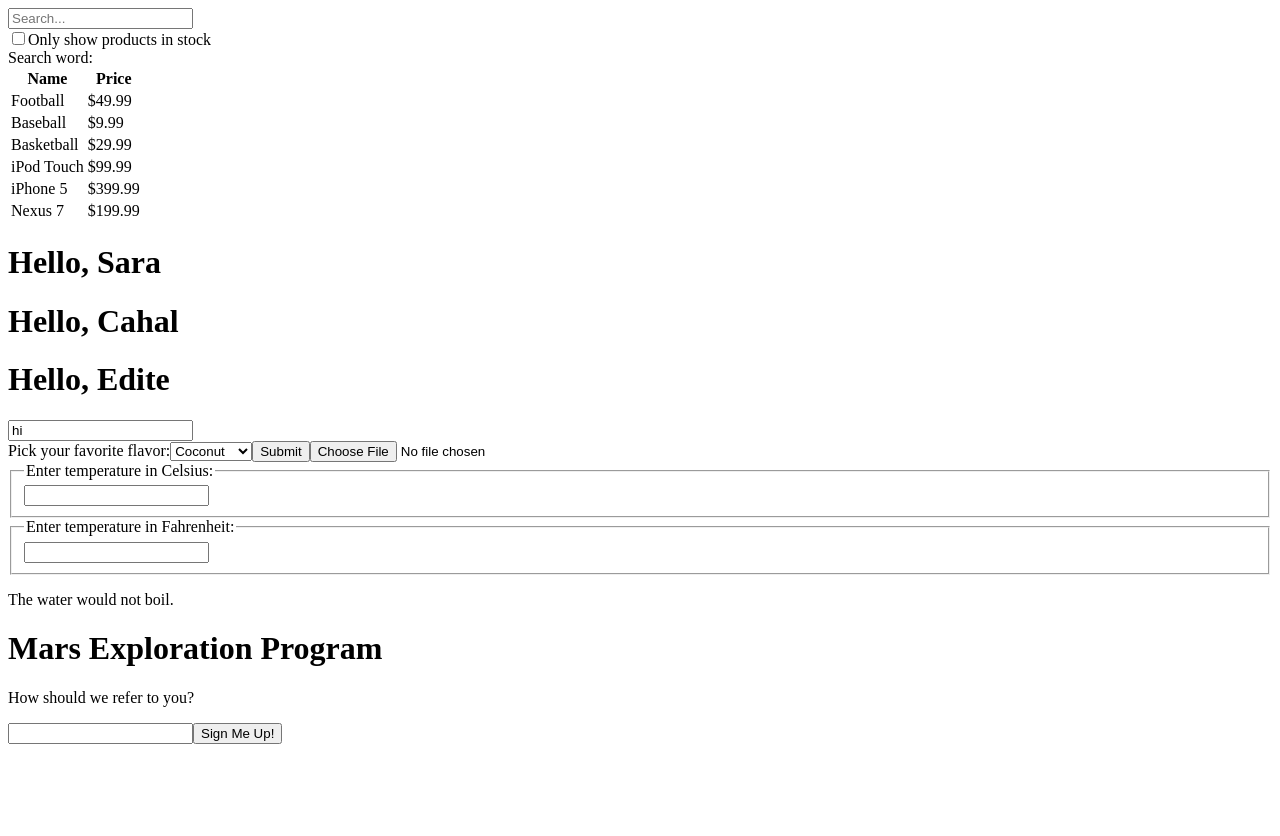
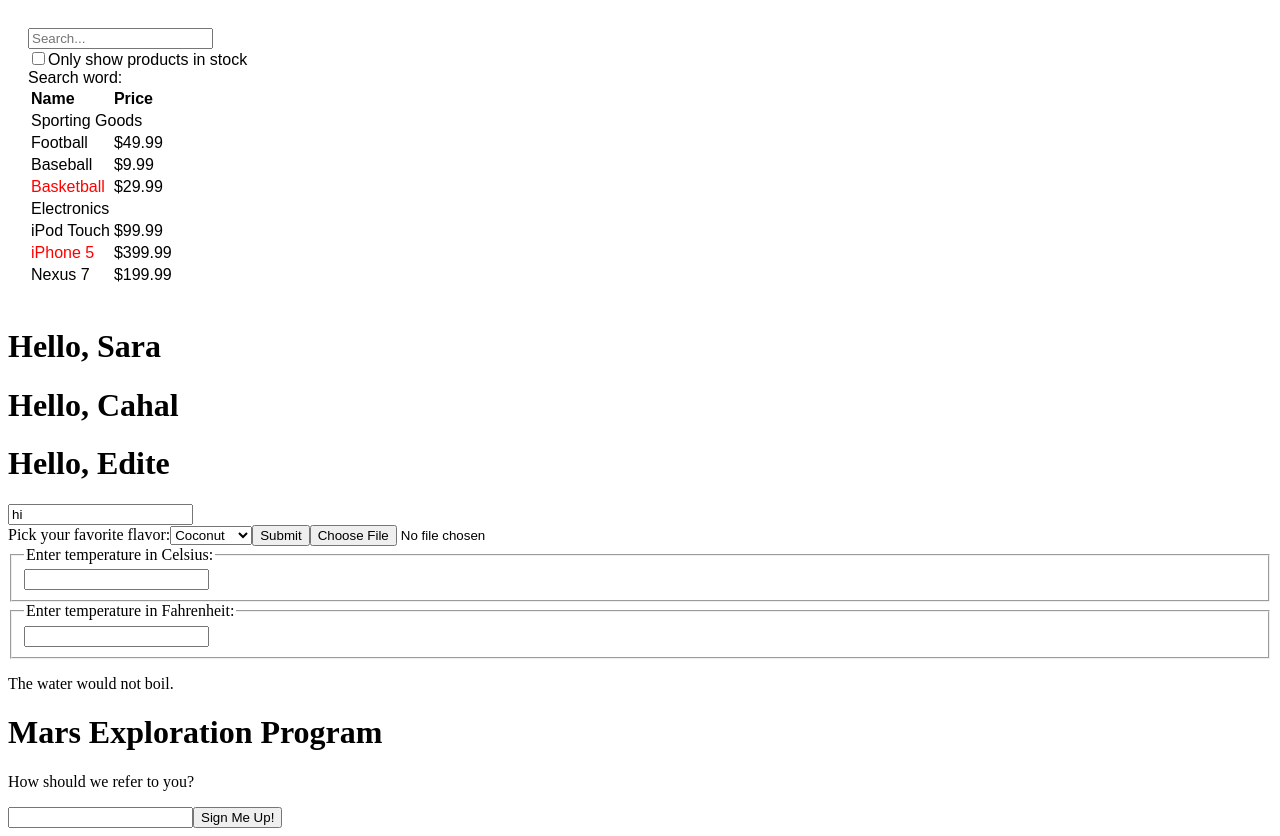
Before and after one commit to GyuhyeokYi/my-react-app, a React (Create React App) app: page / in a window 1280 px wide. Before the commit the page ends 800 px from the top, so only its background shows below. Built offline with nearby package versions, Linux system fonts and the light colour scheme.

Commit message:
검색, 필터 기능 적용

```diff
--- a/src/components/ui-test/FilterableProductTable.jsx
+++ b/src/components/ui-test/FilterableProductTable.jsx
@@ -1,27 +1,44 @@
 import React from "react";
 import SearchBar from "./SearchBar";
 import ProductTable from "./ProductTable";
+import styles from './styles.module.css';
 
 class FilterableProductTable extends React.Component {
     constructor(props) {
         super(props);
         this.handleKeyWordChange = this.handleKeyWordChange.bind(this);
-        this.state = {keyWord: ''};
+        this.handleCheckBoxChange = this.handleCheckBoxChange.bind(this);
+        this.state = {keyWord: '', isOnlyShow: false};
     }
 
     handleKeyWordChange(keyWord) {
         this.setState({keyWord: keyWord});
-        // alert(this.state.keyWord);
+    }
+
+    handleCheckBoxChange(isOnlyShow) {
+        this.setState({isOnlyShow: isOnlyShow})
     }
 
     render() {
         const keyWord = this.state.keyWord;
+        const isOnlyShow = this.state.isOnlyShow;
+        const PRODUCT = [
+            {category: "Sporting Goods", price: "$49.99", stocked: true, name: "Football"},
+            {category: "Sporting Goods", price: "$9.99", stocked: true, name: "Baseball"},
+            {category: "Sporting Goods", price: "$29.99", stocked: false, name: "Basketball"},
+            {category: "Electronics", price: "$99.99", stocked: true, name: "iPod Touch"},
+            {category: "Electronics", price: "$399.99", stocked: false, name: "iPhone 5"},
+            {category: "Electronics", price: "$199.99", stocked: true, name: "Nexus 7"}
+        ];
         return (
-            <div>
+            <div className={styles.mainBody}>
                 <SearchBar
-                    onSearchKeyWordChange={this.handleKeyWordChange}/>
+                    onSearchKeyWordChange={this.handleKeyWordChange}
+                    onCheckBoxChange={this.handleCheckBoxChange}/>
                 <ProductTable
-                    keyWord={keyWord}/>
+                    product={PRODUCT}
+                    keyWord={keyWord}
+                    isOnlyShow={isOnlyShow}/>
             </div>
         );
     }
--- a/src/components/ui-test/ProductTable.jsx
+++ b/src/components/ui-test/ProductTable.jsx
@@ -1,28 +1,73 @@
 import React from "react";
+
+function ProductCategoryRow(props) {
+    return (
+        <tr>
+            <td colSpan={"2"}>{props.category}</td>
+        </tr>
+    );
+}
+
+function ProductRow(props) {
+    const product = props.goods;
+    const name = product.stocked ?
+        product.name :
+        <span style={{color: 'red'}}>{product.name}</span>;
+
+    return (
+        <tr>
+            <td>{name}</td>
+            <td>{product.price}</td>
+        </tr>
+    );
+}
 
 class ProductTable extends React.Component {
     constructor(props) {
         super(props);
+        this.handleSearchGoods = this.handleSearchGoods.bind(this);
+    }
+
+    handleSearchGoods(keyWord) {
+
     }
 
     render() {
         const keyWord = this.props.keyWord;
-        const product = [
-            {category: "Sporting Goods", price: "$49.99", stocked: true, name: "Football"},
-            {category: "Sporting Goods", price: "$9.99", stocked: true, name: "Baseball"},
-            {category: "Sporting Goods", price: "$29.99", stocked: false, name: "Basketball"},
-            {category: "Electronics", price: "$99.99", stocked: true, name: "iPod Touch"},
-            {category: "Electronics", price: "$399.99", stocked: false, name: "iPhone 5"},
-            {category: "Electronics", price: "$199.99", stocked: true, name: "Nexus 7"}
-          ];
+        const product = this.props.product;
+        const isOnlyShow = this.props.isOnlyShow;
+        let lastCategory = null;
+        /*
+        const productTable2 = product.map((goods, index) => {
+            return (
+                // <tr key={index}>
+                //     <td>{goods.name}</td>
+                //     <td>{goods.price}</td>
+                // </tr>
+                <ProductRow key={index}
+                    name={goods.name}
+                    price={goods.price}
+                    />
+            );
+        });
+        */
 
-        const productTable = product.map((goods, index) => {
-            return (
-                <tr key={index}>
-                    <td>{goods.name}</td>
-                    <td>{goods.price}</td>
-                </tr>
-            );
+        const productTable = [];
+        product.forEach((goods) => {
+            if (goods.name.includes(keyWord) || !isOnlyShow) {
+                if (goods.category !== lastCategory) {
+                    productTable.push(
+                        <ProductCategoryRow key={goods.category}
+                            category={goods.category}/>
+                    );
+                    lastCategory = goods.category;
+                }
+                productTable.push(
+                    <ProductRow key={goods.category + ':' + goods.name}
+                        goods={goods}
+                        />
+                );
+            }
         });
 
         return (
--- a/src/components/ui-test/SearchBar.jsx
+++ b/src/components/ui-test/SearchBar.jsx
@@ -4,10 +4,15 @@ class SearchBar extends React.Component {
     constructor(props) {
         super(props);
         this.handleChangeInput = this.handleChangeInput.bind(this);
+        this.handleCheckBox = this.handleCheckBox.bind(this);
     }
 
     handleChangeInput(e) {
         this.props.onSearchKeyWordChange(e.target.value);
+    }
+
+    handleCheckBox(e) {
+        this.props.onCheckBoxChange(e.target.checked);
     }
 
     render() {
@@ -17,7 +22,7 @@ class SearchBar extends React.Component {
                     <input placeholder="Search..." onChange={this.handleChangeInput} />
                 </div>
                 <div>
-                    <input type="checkbox"/>
+                    <input type="checkbox" onChange={this.handleCheckBox}/>
                     <label>Only show products in stock</label>
                 </div>
             </div>
--- /dev/null
+++ b/src/components/ui-test/styles.module.css
@@ -0,0 +1,8 @@
+.mainBody {
+    font-family: Arial;
+    text-align: left;
+    padding: 20px;
+}
+.red {
+    color: red;
+}
```
Also changed, not shown: src/components/ui-test/ProductCategoryRow.jsx (deleted), src/components/ui-test/ProductRow.jsx (deleted).
